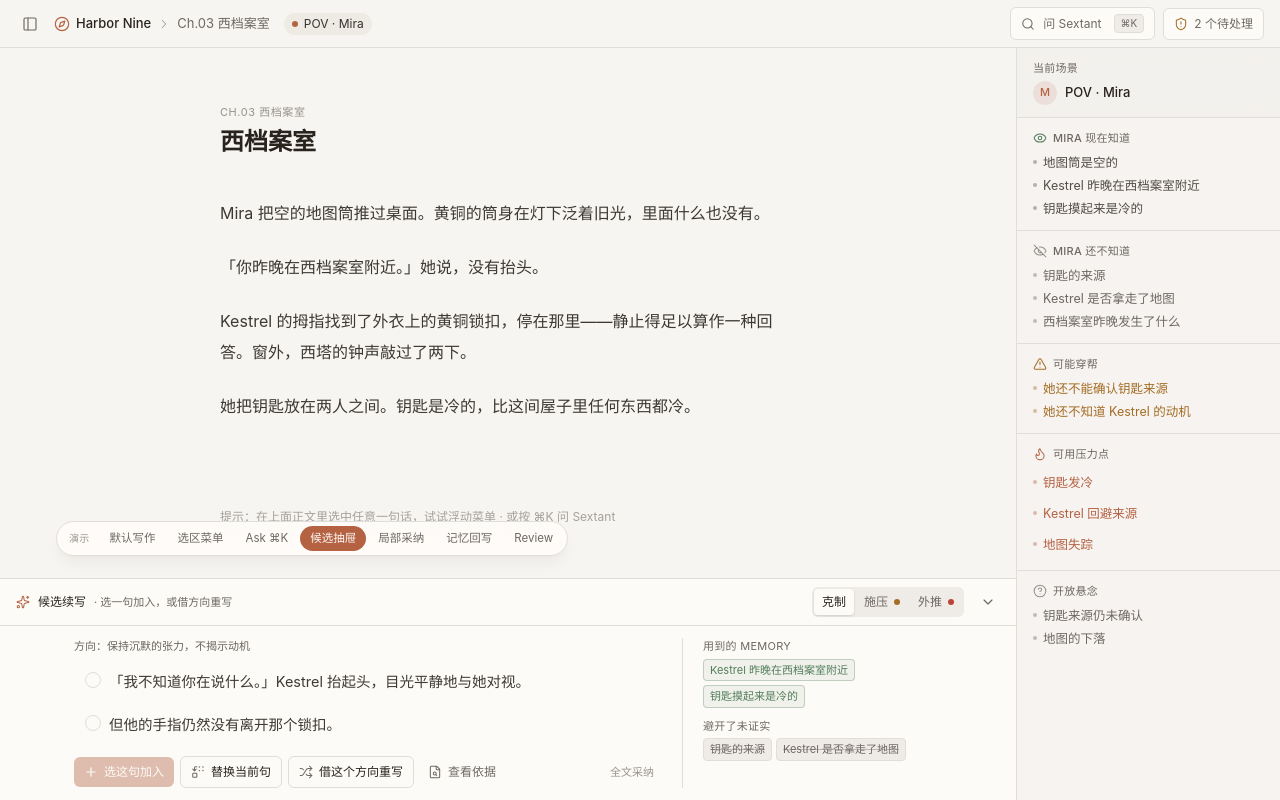
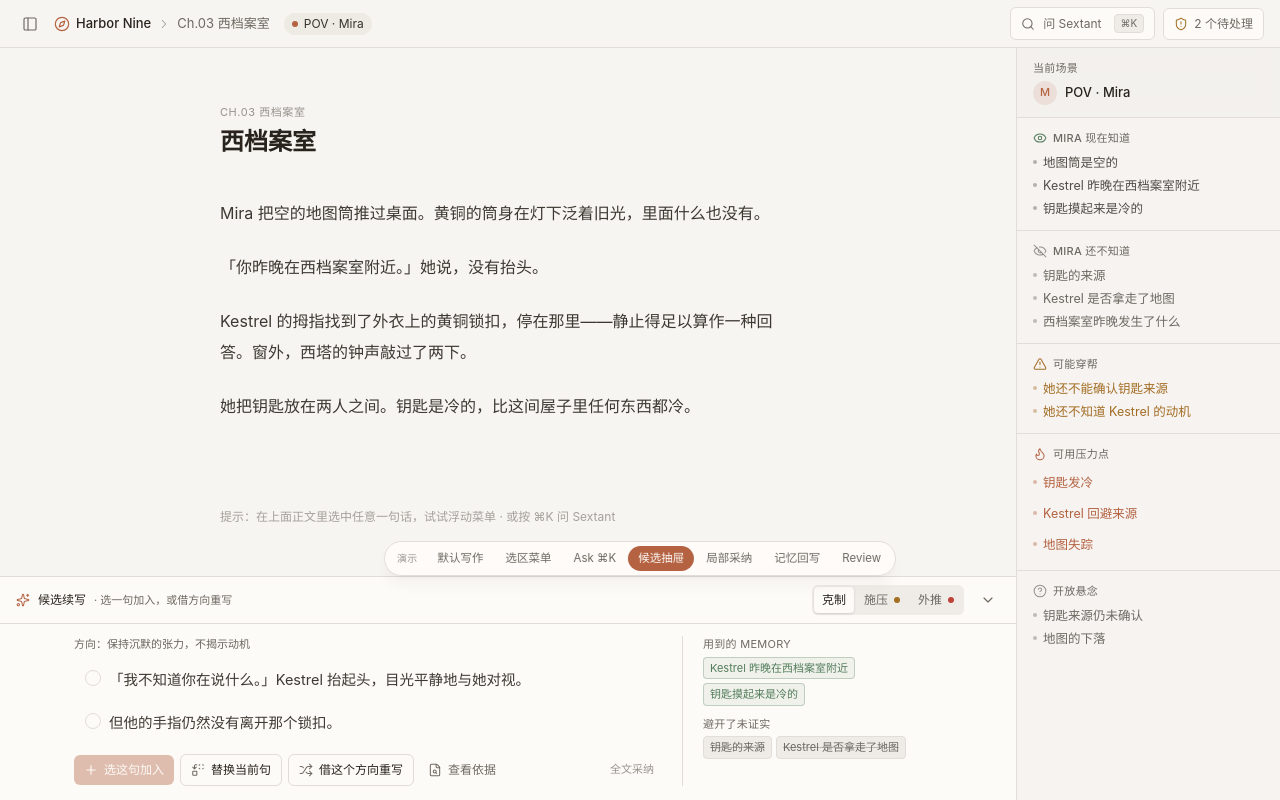
Before and after one commit to FrankQDWang/sextantlabs, a Next.js app in the folder web/: page / in a window 1280 px wide. Both pictures are taken after a click on the button "钥匙发冷". Built offline with nearby package versions, Linux system fonts and the light colour scheme.

Commit message:
Dock demo switcher to candidate drawer

```diff
--- a/web/components/workbench/candidate-drawer.tsx
+++ b/web/components/workbench/candidate-drawer.tsx
@@ -29,7 +29,7 @@ export function CandidateDrawer({ onClose, onAcceptSentence }: CandidateDrawerPr
   const active = candidates.find((c) => c.id === activeId)!
 
   return (
-    <div className="animate-slide-up shrink-0 border-t border-border bg-card">
+    <div className="animate-slide-up h-[var(--candidate-drawer-height)] shrink-0 overflow-hidden border-t border-border bg-card">
       {/* 抽屉头 */}
       <div className="flex items-center justify-between border-b border-border px-4 py-2">
         <div className="flex items-center gap-2">
--- a/web/components/workbench/index.tsx
+++ b/web/components/workbench/index.tsx
@@ -1,6 +1,6 @@
 "use client"
 
-import { useState, useEffect, useCallback } from "react"
+import { useState, useEffect, useCallback, type CSSProperties } from "react"
 import { TopBar } from "./top-bar"
 import { Editor } from "./editor"
 import { SceneCard } from "./scene-card"
@@ -26,6 +26,9 @@ export function Workbench() {
   const [reviewOpen, setReviewOpen] = useState(false)
   const [acceptedSentence, setAcceptedSentence] = useState<string | null>(null)
   const [demoHighlight, setDemoHighlight] = useState(false)
+  const workbenchStyle = {
+    "--candidate-drawer-height": "14rem",
+  } as CSSProperties
 
   const closeAll = useCallback(() => {
     setSelection(null)
@@ -113,7 +116,7 @@ export function Workbench() {
   )
 
   return (
-    <div className="flex h-screen flex-col overflow-hidden bg-background">
+    <div className="flex h-screen flex-col overflow-hidden bg-background" style={workbenchStyle}>
       <TopBar
         onAskOpen={() => setAskOpen(true)}
         reviewItems={reviewItems}
--- a/web/components/workbench/state-switcher.tsx
+++ b/web/components/workbench/state-switcher.tsx
@@ -21,8 +21,8 @@ interface StateSwitcherProps {
 export function StateSwitcher({ value, onChange, raised = false }: StateSwitcherProps) {
   return (
     <div
-      className={`fixed left-14 z-50 flex items-center gap-0.5 rounded-full border border-border bg-popover/90 p-1 shadow-lg shadow-foreground/5 backdrop-blur transition-[bottom] duration-200 ease-out ${
-        raised ? "bottom-[15.25rem]" : "bottom-4"
+      className={`fixed left-1/2 z-50 flex w-max -translate-x-1/2 items-center gap-0.5 whitespace-nowrap rounded-full border border-border bg-popover/90 p-1 shadow-lg shadow-foreground/5 backdrop-blur ${
+        raised ? "bottom-[var(--candidate-drawer-height)]" : "bottom-4"
       }`}
     >
       <span className="px-2 text-[10px] uppercase tracking-wide text-muted-foreground/70">演示</span>
```
